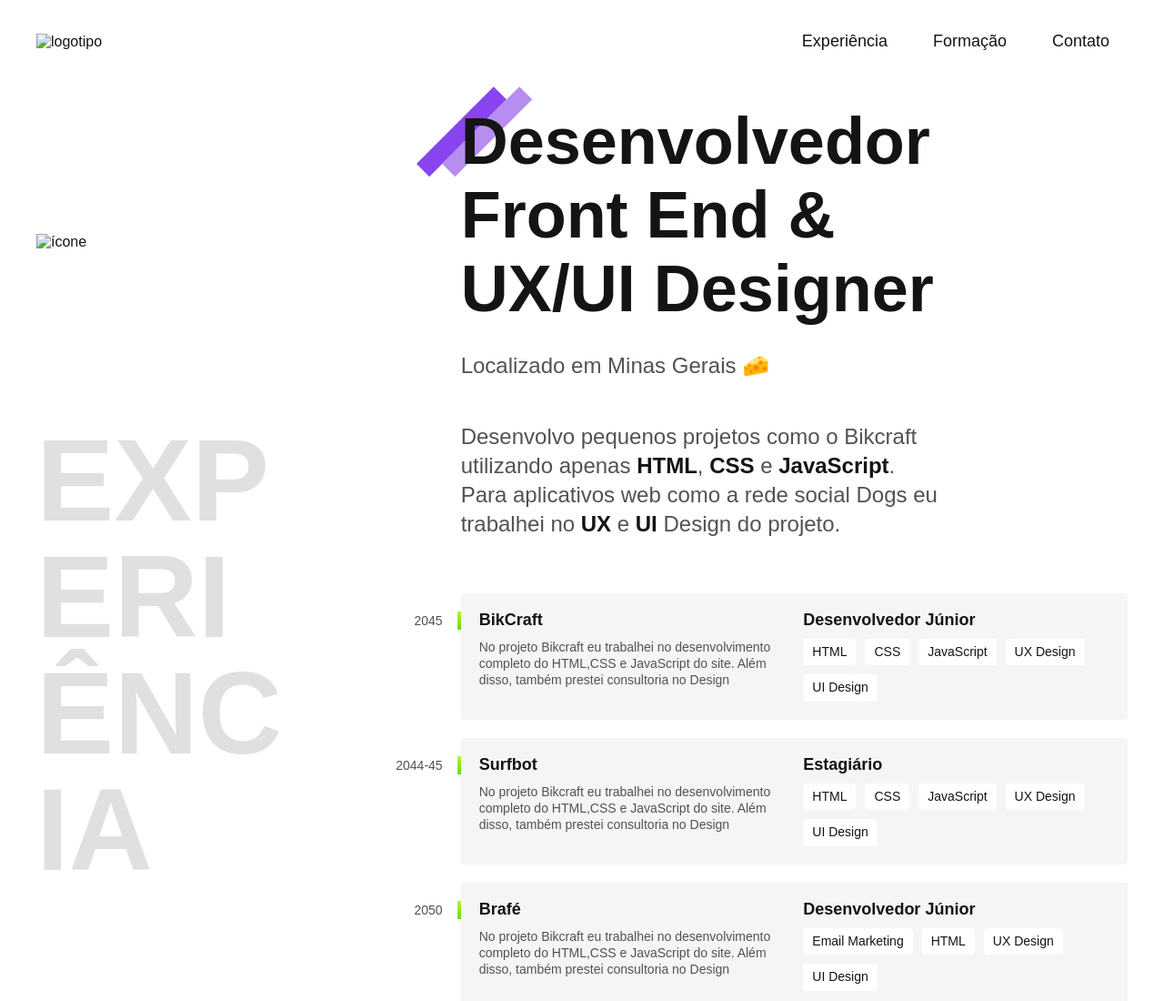
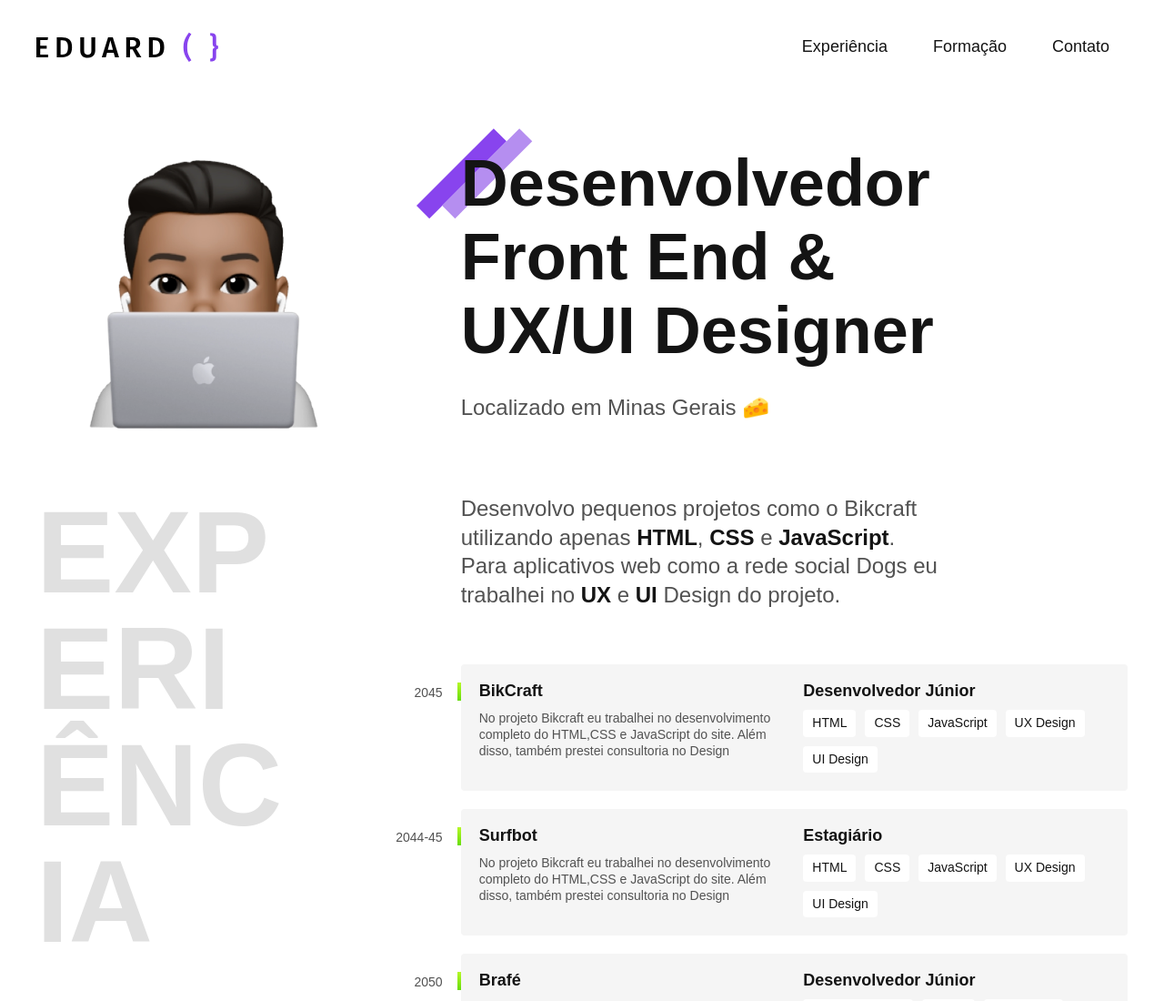
Before and after one commit to eduardzs/portfolioFicticioOrigamid, a plain HTML site: page index.html in a window 1280 px wide. Shown: the top 1100 px of the page at 91% size. Drawn offline with Linux system fonts and the light colour scheme; the site is published under a folder, as on GitHub Pages, so addresses that start at the root find nothing.

Commit message:
Update index.html

```diff
--- a/index.html
+++ b/index.html
@@ -9,7 +9,7 @@
 </head>
 <body>
     <header class="header">
-        <img class="logotipo" src="/assets/img/EDUARD ( }.svg" alt="logotipo">
+        <img class="logotipo" src="./assets/img/EDUARD ( }.svg" alt="logotipo">
         <nav>
             <ul class="header-menu">
                 <li><a href="#experiencia">Experiência</a></li>
@@ -20,7 +20,7 @@
     </header>
 
     <main class="introducao">
-        <img class="icon" src="/assets/img/icon.png" alt="ícone">
+        <img class="icon" src="./assets/img/icon.png" alt="ícone">
         <div>
             <h1>Desenvolvedor<br> Front End &<br> UX/UI Designer</h1>
             <p>Localizado em Minas Gerais 🧀</p>
```
